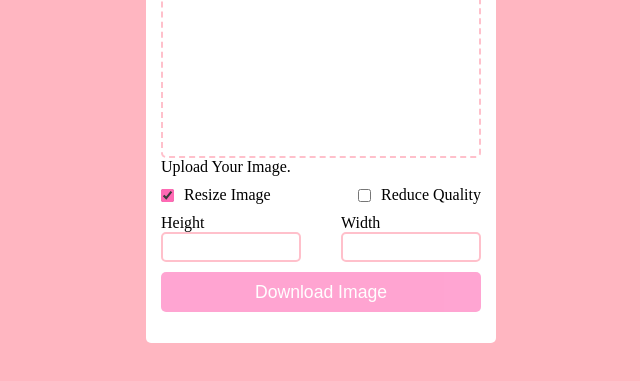
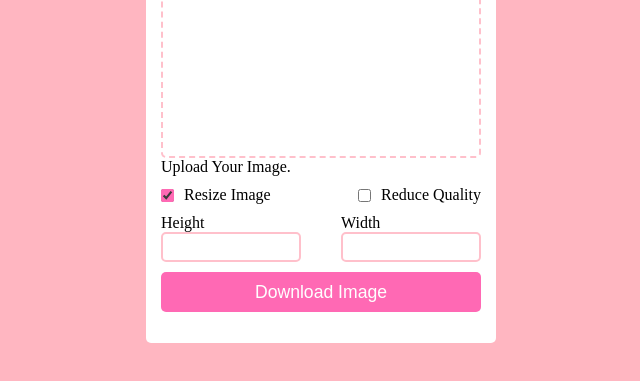
Before and after one commit to PraweenSoni/Image-compressor, a plain HTML site: page index.html in a window 1280 px wide. Shown: the part 257-638 px from the top of the page, without its empty margins (319-959 px from the left). Drawn offline with Linux system fonts and the light colour scheme.

Commit message:
Update style.css

```diff
--- a/style.css
+++ b/style.css
@@ -73,8 +73,8 @@ button{
  border-radius: 5px;
  font-size: 1.1rem;
  color: white;
- opacity: 0.6;
- pointer-events: none;
+ /*opacity: 0.6;
+ pointer-events: none;*/
  user-select: none;
 }
 /* #inputfile:valid ~ button{
```
